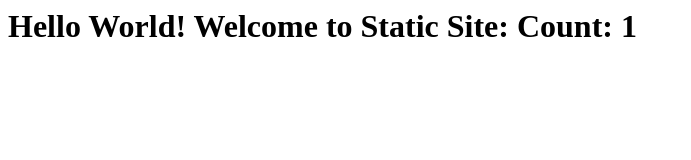
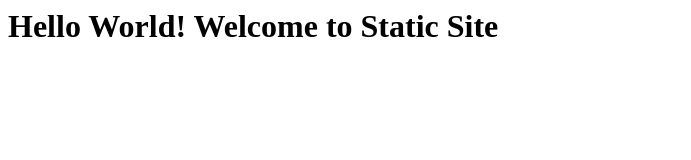
Before and after one commit to rs-digiO/APPs, a plain HTML site: page Apache/index.html in a window 1280 px wide. Shown: the whole page, without its empty margins (0-691 px from the left). Drawn offline with Linux system fonts and the light colour scheme.

Commit message:
Update index.html

```diff
--- a/Apache/index.html
+++ b/Apache/index.html
@@ -1 +1 @@
-<h1>Hello World! Welcome to Static Site: Count: 1 </h1>
+<h1>Hello World! Welcome to Static Site</h1>
```
